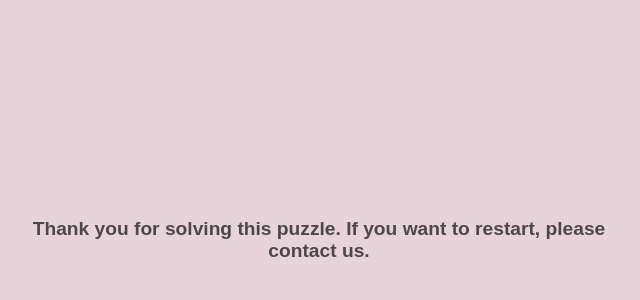
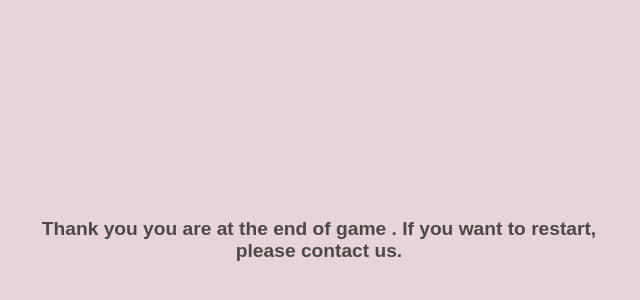
Before and after one commit to prashant975/game, a plain HTML site: page index.html in a window 1280 px wide. Shown: the part 160-460 px from the top of the page, without its empty margins (321-961 px from the left). Drawn offline with Linux system fonts and the light colour scheme.

Commit message:
version6

```diff
--- a/index.html
+++ b/index.html
@@ -35,6 +35,6 @@
   </style>
 </head>
 <body>
-  <p>Thank you for solving this puzzle. If you want to restart, please contact us.</p>
+  <p>Thank you you are at the end of game . If you want to restart, please contact us.</p>
 </body>
 </html>
```
